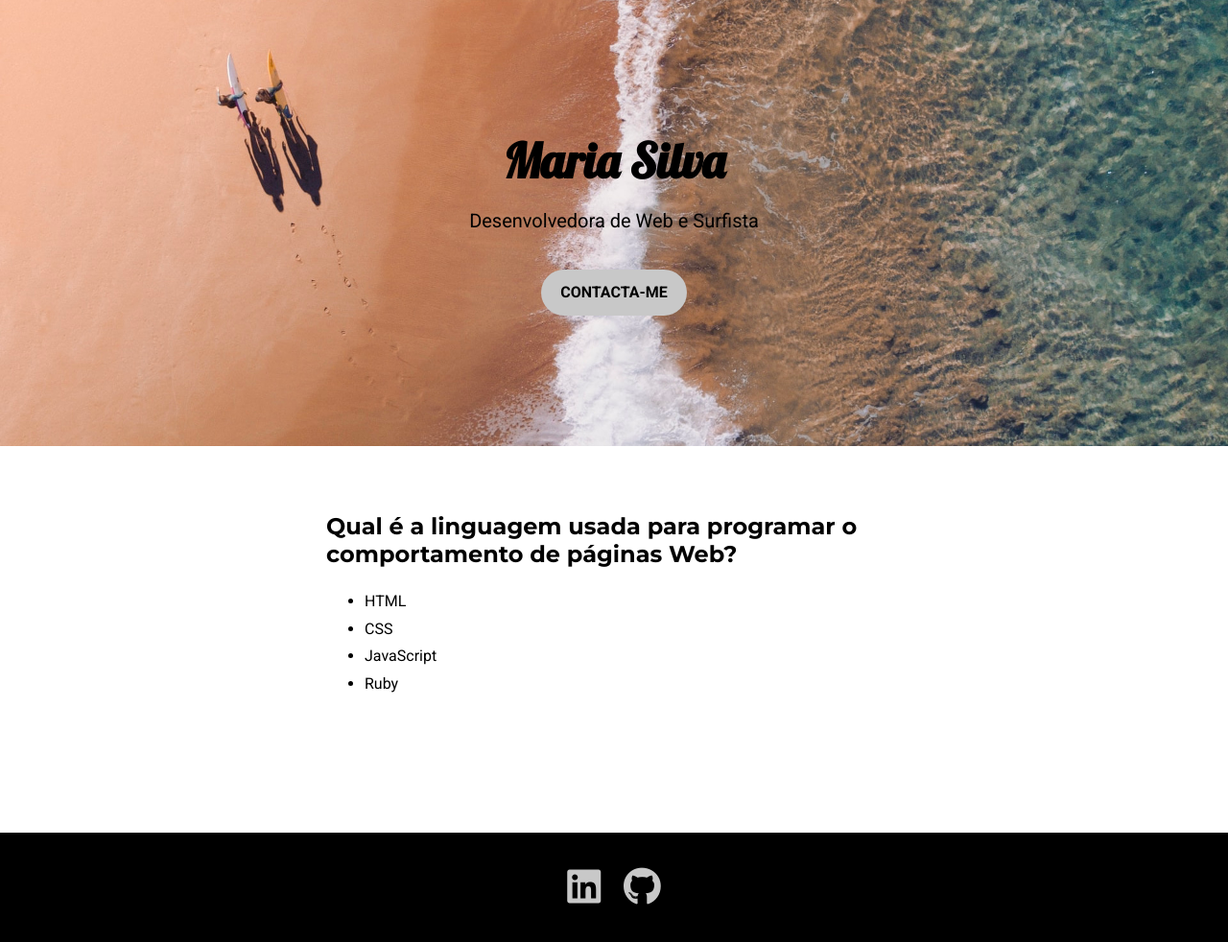
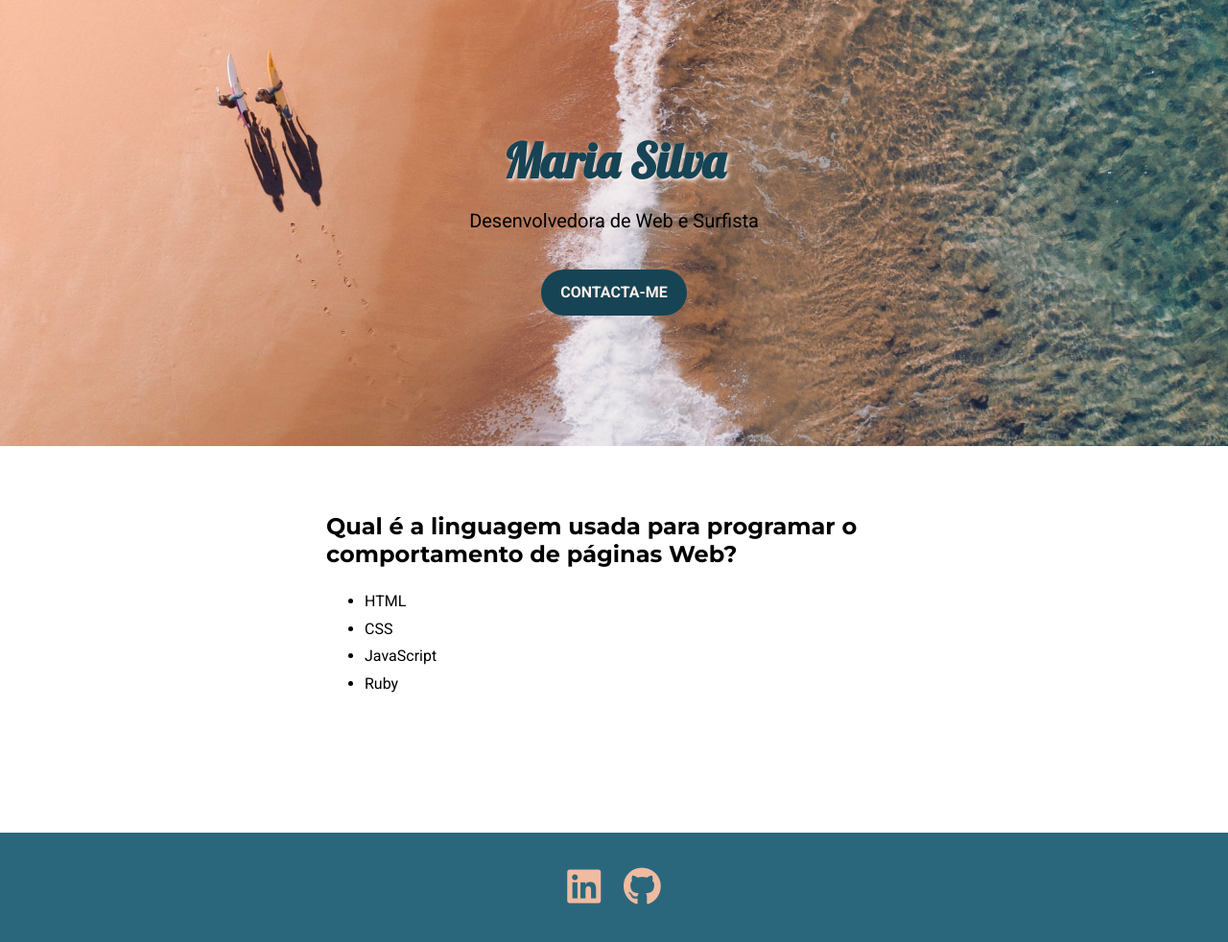
Before and after one commit to arieivs/espaco-europa, a plain HTML site: page index.html in a window 1280 px wide. Shown: the whole page at 96% size. Drawn offline with Linux system fonts and the light colour scheme.

Commit message:
changing colors and styling

```diff
--- a/step_by_step/3_css_adv.css
+++ b/step_by_step/3_css_adv.css
@@ -2,6 +2,12 @@
 /*Adicionar Google fonts link ao ficheiro html*/
 /*Adicionar font awesome link ao ficheiro html*/
 /*Substituir "LinkedIn" e "Github" pelos respectivos icons*/
+
+/*Cores:
+azul-turquesa escuro: #164455 -> colorpicker banner mar
+azul-turquesa claro: #2b677c -> versão aclarada do anterior
+cor-de-pele: #EFBBA1 -> colorpicker banner areia
+cor-de-pele claro: #ffefe8 -> versão aclarada do anterior*/
 
 body {
   margin: 0;
@@ -9,57 +15,71 @@ body {
   line-height: 1.8em;
 }
 
+/*Tipografia*/
+h1 {
+  font-family: Lobster, Robot, sans-serif;
+  font-size: 50px;
+  color: #164455;
+  text-shadow: 2px 2px 4px #ffefe8;
+}
+
+h2 {
+  font-family: Montserrat, Robot, sans-serif;
+}
+
+/*Componente Header/Banner*/
 header {
   text-align: center;
   padding: 120px 10px;
   background-image: url(imagens/lachlan-dempsey-surfers.jpg);
-  /*image source: https://images.unsplash.com/photo-1503022932596-500eb8cca2d8?ixid=MnwxMjA3fDB8MHxwaG90by1wYWdlfHx8fGVufDB8fHx8&ixlib=rb-1.2.1&auto=format&fit=crop&w=464&q=80*/
   background-size: cover;
   background-position: right;
-  color: white;
-}
-
-h1 {
-  font-family: Lobster, Robot, sans-serif;
-  font-size: 50px;
+  color: black;
 }
 
 .slogan {
   font-size: 20px;
-  color: rgb(200, 200, 200);
+  color: black;
 }
 
+/*Componente Botão*/
 .botao {
   display: inline-block;
   margin: 16px;
   padding: 10px 20px;
-  background-color: rgb(200, 200, 200);
+  background-color: #164455;
   border-radius: 26px;
-  color: black;
+  color: #ffefe8;
   font-weight: bold;
   text-transform: uppercase;
   text-decoration: none;
 }
 
 .botao:hover {
-  background-color: white;
+  background-color: #2b677c;
 }
 
+/*Componente Quiz*/
 div {
   max-width: 600px;
   margin: 40px auto;
   padding: 10px;
 }
 
-h2 {
-  font-family: Montserrat, Robot, sans-serif;
+.lista-quiz li:hover {
+  cursor: pointer;
 }
 
+#explicacao {
+  min-height: 58px;
+}
+
+/*Componente Footer*/
 footer {
   text-align: center;
   padding: 20px;
-  background-color: black;
-  color: rgb(200, 200, 200);
+  background-color: #2b677c;
+  color: #EFBBA1;
 }
 
 .lista-links {
@@ -73,10 +93,10 @@ footer {
 }
 
 .lista-links a {
-  color: rgb(200, 200, 200);
+  color: #EFBBA1;
   font-size: 40px;
 }
 
 .lista-links a:hover {
-  color: white;
+  color: #ffefe8;
 }
--- a/style.css
+++ b/style.css
@@ -8,6 +8,8 @@ body {
 h1 {
   font-family: Lobster, Robot, sans-serif;
   font-size: 50px;
+  color: #164455;
+  text-shadow: 2px 2px 4px #ffefe8;
 }
 
 h2 {
@@ -34,16 +36,16 @@ header {
   display: inline-block;
   margin: 16px;
   padding: 10px 20px;
-  background-color: rgb(200, 200, 200);
+  background-color: #164455;
   border-radius: 26px;
-  color: black;
+  color: #ffefe8;
   font-weight: bold;
   text-transform: uppercase;
   text-decoration: none;
 }
 
 .botao:hover {
-  background-color: white;
+  background-color: #2b677c;
 }
 
 /*Componente Quiz*/
@@ -65,8 +67,8 @@ div {
 footer {
   text-align: center;
   padding: 20px;
-  background-color: black;
-  color: rgb(200, 200, 200);
+  background-color: #2b677c;
+  color: #EFBBA1;
 }
 
 .lista-links {
@@ -80,10 +82,10 @@ footer {
 }
 
 .lista-links a {
-  color: rgb(200, 200, 200);
+  color: #EFBBA1;
   font-size: 40px;
 }
 
 .lista-links a:hover {
-  color: white;
+  color: #ffefe8;
 }
```
